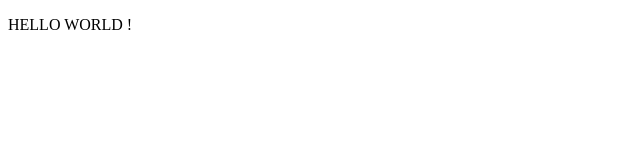
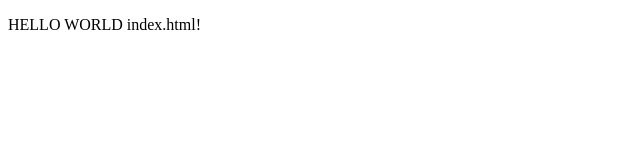
Before and after one commit to xyziot/xyziot.github.io, a plain HTML site: page index.html in a window 1280 px wide. Shown: the full height of the page, 0-640 px from the left. Drawn offline with Linux system fonts and the light colour scheme.

Commit message:
Update index.html

```diff
--- a/index.html
+++ b/index.html
@@ -5,6 +5,6 @@
     <title>HELLO</title>
   </head>
   <body>
-    <p>HELLO WORLD !</p>
+    <p>HELLO WORLD index.html!</p>
   </body>
 </html>
```
